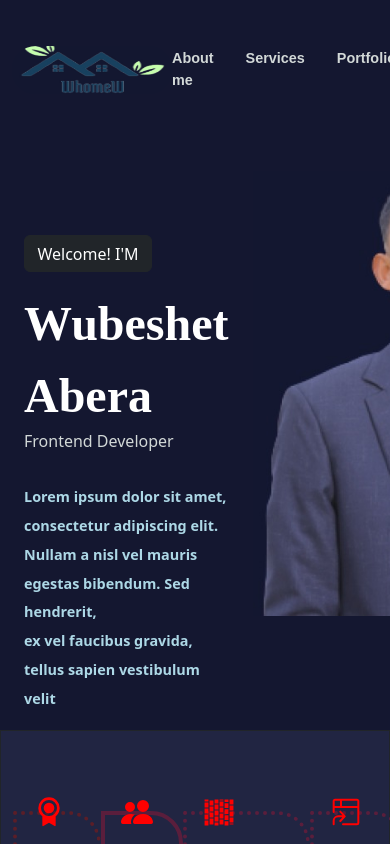
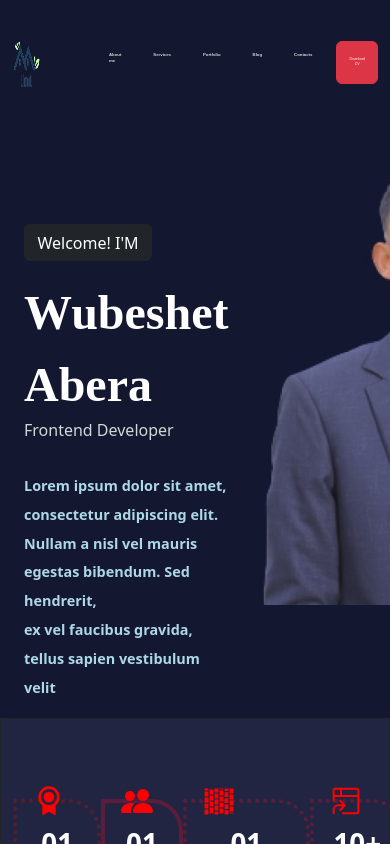
Before and after one commit to wubeabera123/my_portfolio, a React (Create React App) app: page / in a window 390 px wide. Shown: the top 844 px of the page. Built offline with nearby package versions, Linux system fonts and the light colour scheme.

Commit message:
navigation links responsiveness

```diff
--- a/src/Landing.js
+++ b/src/Landing.js
@@ -13,7 +13,7 @@ function Landing(){
     <nav className="container navbar navbar-expand flex flex-nowrap">
         <div className="container mx-auto">
            <img src={logo} style={{
-            width: "10rem",
+            width: "30%",
             height: "3rem",
             borderRadius: "100rem"
             }} className="logo"/>
@@ -36,7 +36,7 @@ function Landing(){
                 <a className="nav-link" href="#">Contacts</a>
               </li>
               <li className="nav-item">
-                <button className="btn btn-danger" style={{height: "2.7rem",width: "6.6rem",fontSize: "small",marginTop: "-0.2rem"}}>Download CV</button>
+                <button className="btn btn-danger" style={{height: "2.7rem",width: "100%",fontSize: "0.9vw",marginTop: "-0.2rem"}}>Download CV</button>
               </li>
            </ul>
         </div>
--- a/src/index.css
+++ b/src/index.css
@@ -19,7 +19,7 @@ nav li:last-child {
 .nav-link{
   color: #d2d8d7;
   font-weight: bold;
-  font-size: 0.9rem;
+  font-size: 1.1vw;
 }
 .navbar{
   margin-top: 2rem;
```
